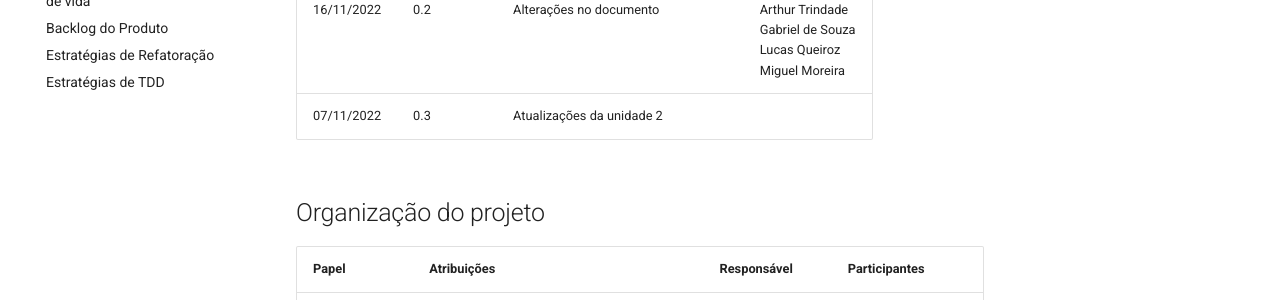
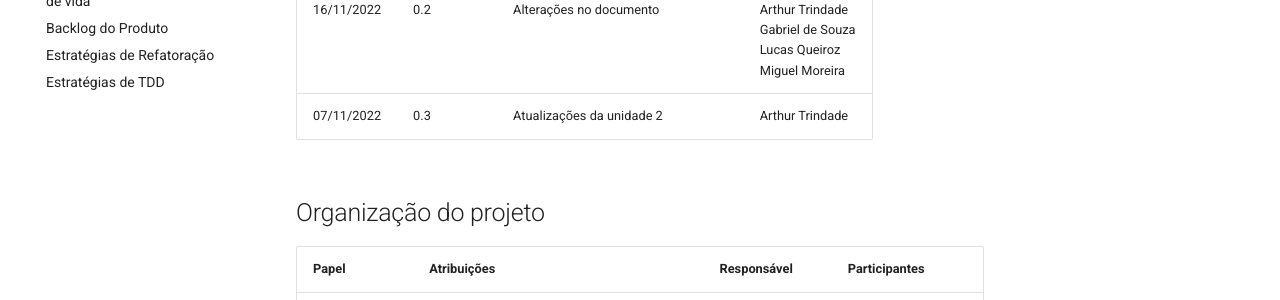
Before and after one commit to mdsreq-fga-unb/2022.2-AeroWiki, an MkDocs documentation site: the page built from docs/visao_do_produto_e_projeto/visao-do-projeto.md, in a window 1280 px wide and 900 px high. Shown: the part 335-635 px from the top of the window. Built offline with MkDocs 1.6.1 and Material for MkDocs 9.7.7, drawn with Linux system fonts in a browser that asks for light colours.

Commit message:
Update visao-do-projeto.md

```diff
--- a/docs/visao_do_produto_e_projeto/visao-do-projeto.md
+++ b/docs/visao_do_produto_e_projeto/visao-do-projeto.md
@@ -6,7 +6,7 @@
 | ---------- | ------ | ----------------------------------- | ------------- |
 | 14/11/2022 | 0.1 | Criação e estruturação do documento | Lucas Queiroz |
 | 16/11/2022 | 0.2 | Alterações no documento | Arthur Trindade<br>Gabriel de Souza<br>Lucas Queiroz<br>Miguel Moreira |
-| 07/11/2022 | 0.3 | Atualizações da unidade 2 | |
+| 07/11/2022 | 0.3 | Atualizações da unidade 2 | Arthur Trindade |
 
 
 
```
